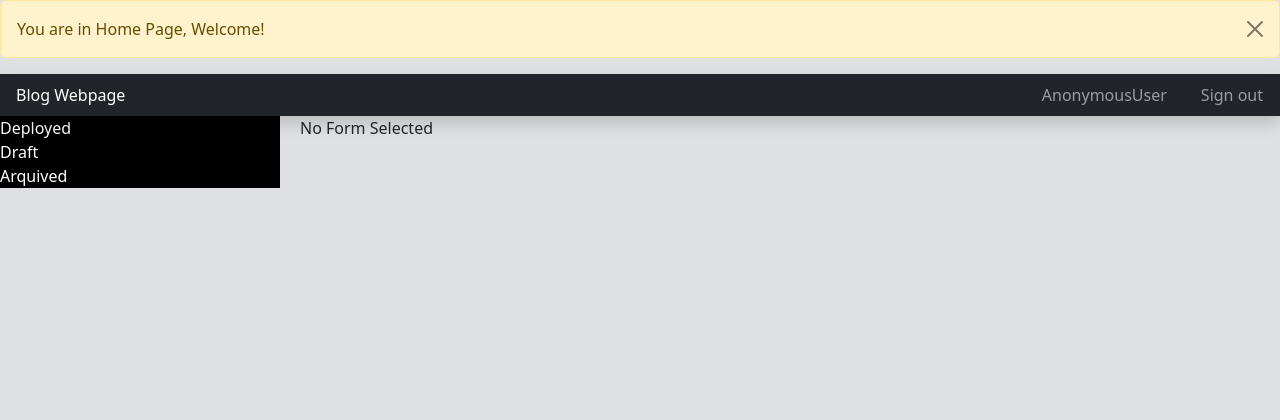
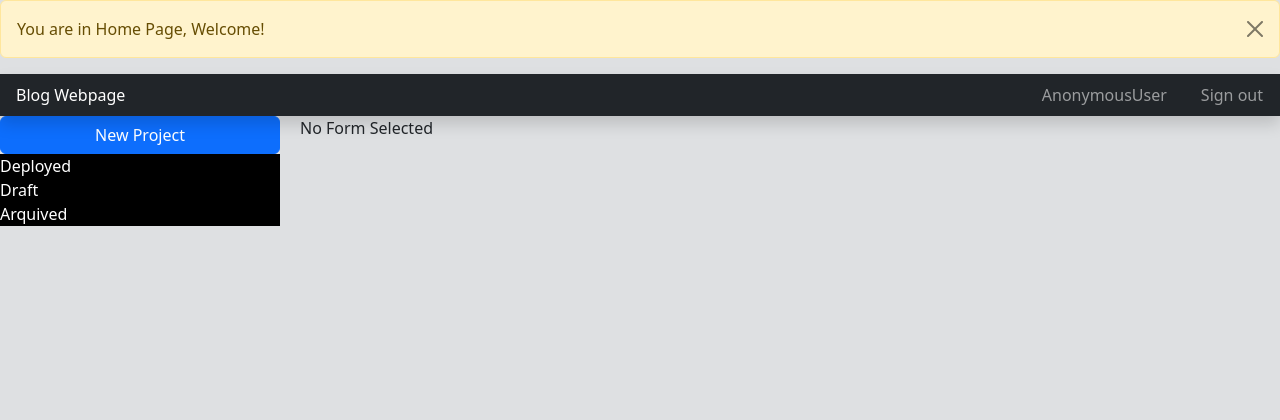
Before and after one commit to josecome/data-collection-tool-django, a Django app: page / in a window 1280 px wide. Shown: the top 420 px of the page. Run offline with Django 4.2, Linux system fonts and the light colour scheme; data that the repository does not hold is empty; some libraries are stand-ins or nearby versions.

Commit message:
Modal to create New Project added

```diff
--- a/forms/templates/landingpage.html
+++ b/forms/templates/landingpage.html
@@ -3,6 +3,14 @@
 {% block content %}
     <div style="width: 100%; overflow: hidden;">
             <div style="width: 280px; float: left;">
+                <button type="button"
+                        class="btn btn-primary"
+                        data-bs-toggle="modal"
+                        data-bs-target="#formModal"
+                        style="width: 100%;"
+                    >
+                    New Project
+                  </button><br>
                 <div style="color: white; background-color: black; width: 100%;">Deployed</div>
                {% for f in form_deployed %}
                 <div
@@ -83,5 +91,22 @@
                {% else %} No Form Selected {% endif %}
             </div>
     </div>
-
+  <!-- New Form Modal -->
+  <div class="modal fade" id="formModal" tabindex="-1" aria-labelledby="NewProjectModalLabel" aria-hidden="true">
+    <div class="modal-dialog">
+      <div class="modal-content">
+        <div class="modal-header">
+          <h1 class="modal-title fs-5" id="NewProjectModalLabel">New Project</h1>
+          <button type="button" class="btn-close" data-bs-dismiss="modal" aria-label="Close"></button>
+        </div>
+        <div class="modal-body">
+          ...
+        </div>
+        <div class="modal-footer">
+          <button type="button" class="btn btn-secondary" data-bs-dismiss="modal">Close</button>
+          <button type="button" class="btn btn-primary">Create</button>
+        </div>
+      </div>
+    </div>
+  </div>
 {% endblock %}
```
